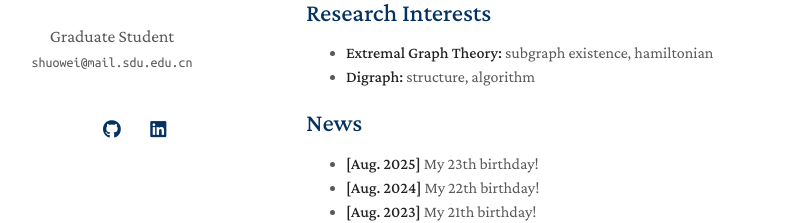
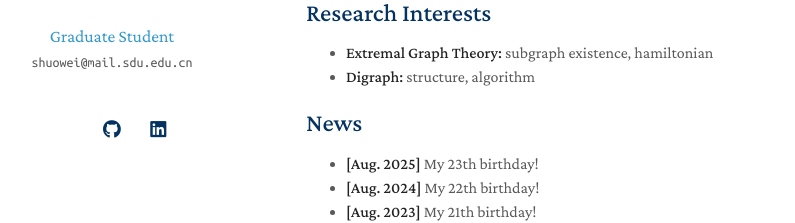
Before and after one commit to goal777/ShuoWei_SDU.github.io, a Jekyll site: the page built from index.md, in a window 1280 px wide. Shown: the part 226-449 px from the top of the page, without its empty margins (164-959 px from the left). Built offline with Jekyll 4.4.1, drawn with Linux system fonts in a browser that asks for light colours; a style sheet for code colours, icons or effects is not loaded; our own code applies the rules of GitHub Pages for plain Markdown files.

Commit message:
Update homepage.html

```diff
--- a/_layouts/homepage.html
+++ b/_layouts/homepage.html
@@ -61,10 +61,12 @@
 
         <h1>{{ site.title }}</h1>
 
-        {% if site.position %}
-        <position style="font-size:1.10rem;">{{ site.position }}</position>
-        <br>
-        {% endif %}
+      {% if site.position %}
+<a href="{{ site.position_link }}" rel="noopener" target="_blank">
+  <position style="font-size:1.10rem;">{{ site.position }}</position>
+</a>
+<br>
+{% endif %}
         {% if site.affiliation %}
         <a href="{{ site.affiliation_link }}" rel="noopener"><autocolor>{{ site.affiliation }}</autocolor></a>
         <br>
```
